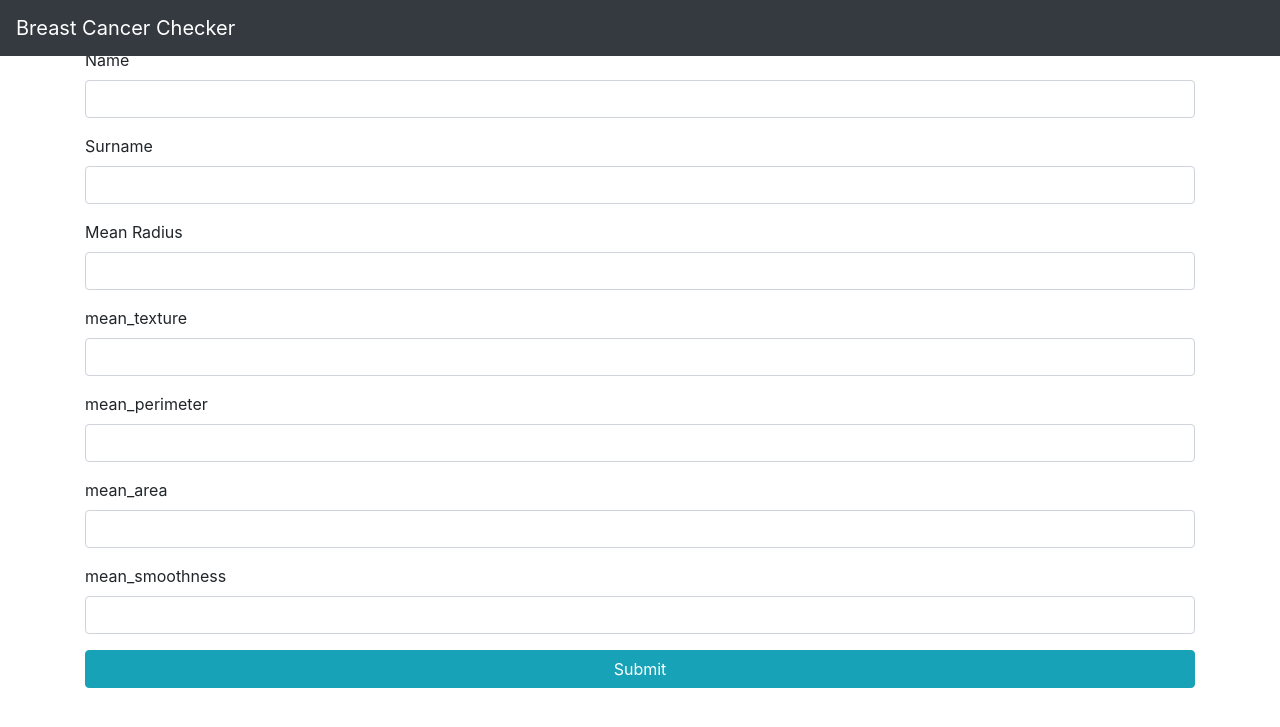
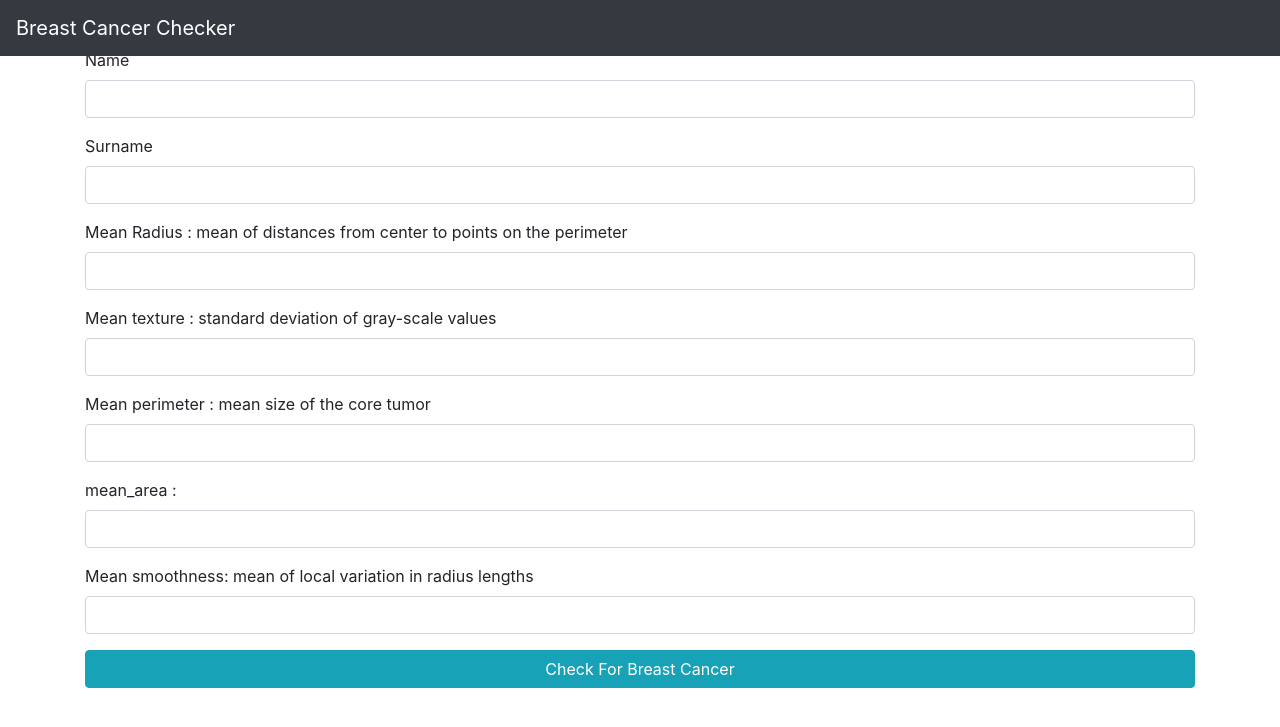
Before and after one commit to kabo-g/Machine-learning-with-django, a Django app: page / in a window 1280 px wide. Shown: the top 727 px of the page. Run offline with Django 3.2, Linux system fonts and the light colour scheme; parts of the project's set-up code (start-up, migrations or seed data) failed here and were passed over; some libraries are stand-ins or nearby versions.

Commit message:
Added explanations in the form

```diff
--- a/machine/templates/machine/home.html
+++ b/machine/templates/machine/home.html
@@ -17,31 +17,31 @@
 			</div>
 
 		  	<div class="form-group">
-			    <label for="mean_radius">Mean Radius</label>
+			    <label for="mean_radius">Mean Radius : mean of distances from center to points on the perimeter</label>
 			    <input type="number" step="any" class="form-control" name="mean_radius">
 			</div>
 
 			<div class="form-group">
-			    <label for="mean_texture">mean_texture</label>
+			    <label for="mean_texture">Mean texture : standard deviation of gray-scale values</label>
 			    <input type="number" step="any" class="form-control" name="mean_texture">
 			</div>
 
 			<div class="form-group">
-			    <label for="mean_perimeter">mean_perimeter</label>
+			    <label for="mean_perimeter">Mean perimeter : mean size of the core tumor</label>
 			    <input type="number" step="any" class="form-control" name="mean_perimeter">
 			</div>
 
 			<div class="form-group">
-			    <label for="mean_area">mean_area</label>
+			    <label for="mean_area">mean_area : </label>
 			    <input type="number" step="any" class="form-control" name="mean_area">
 			</div>
 
 			<div class="form-group">
-			    <label for="mean_smoothness">mean_smoothness</label>
+			    <label for="mean_smoothness">Mean smoothness: mean of local variation in radius lengths</label>
 			    <input type="number" step="any" class="form-control" name="mean_smoothness">
 			</div>
 
-			<button class="btn btn-info btn-block">Submit</button>
+			<button class="btn btn-info btn-block">Check For Breast Cancer</button>
 		</form>
 		<div class="container mt-3">
 
```
Also changed, not shown: 2 other files.
